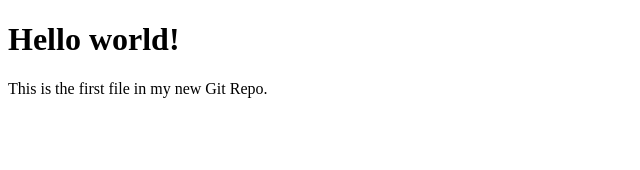
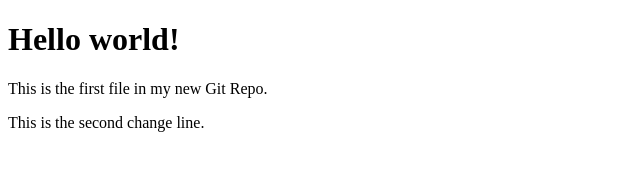
Before and after one commit to abirbg/hello2, a plain HTML site: page index.html in a window 1280 px wide. Shown: the whole page, without its empty margins (0-640 px from the left). Drawn offline with Linux system fonts and the light colour scheme.

Commit message:
mzzzzzzzzzzzz second chage

```diff
--- a/index.html
+++ b/index.html
@@ -7,6 +7,7 @@
 
 <h1>Hello world!</h1>
 <p>This is the first file in my new Git Repo.</p>
+<p>This is the second change line.</p>
 
 </body>
 </html>
```
